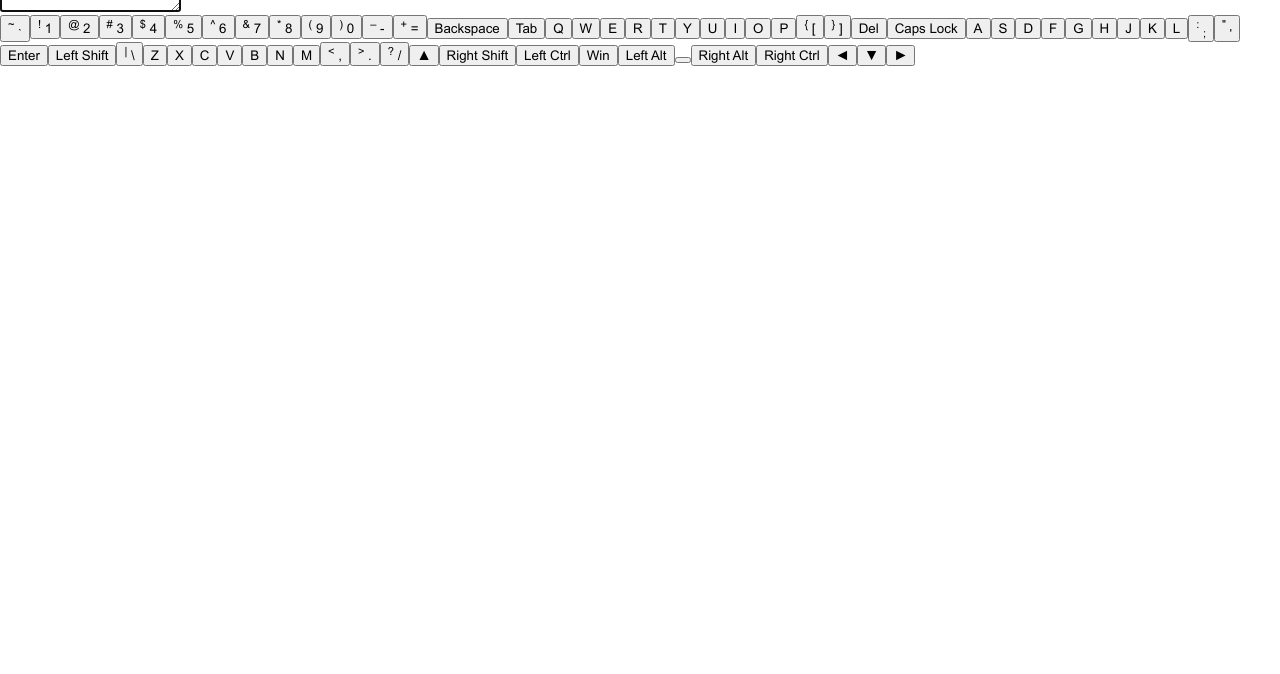
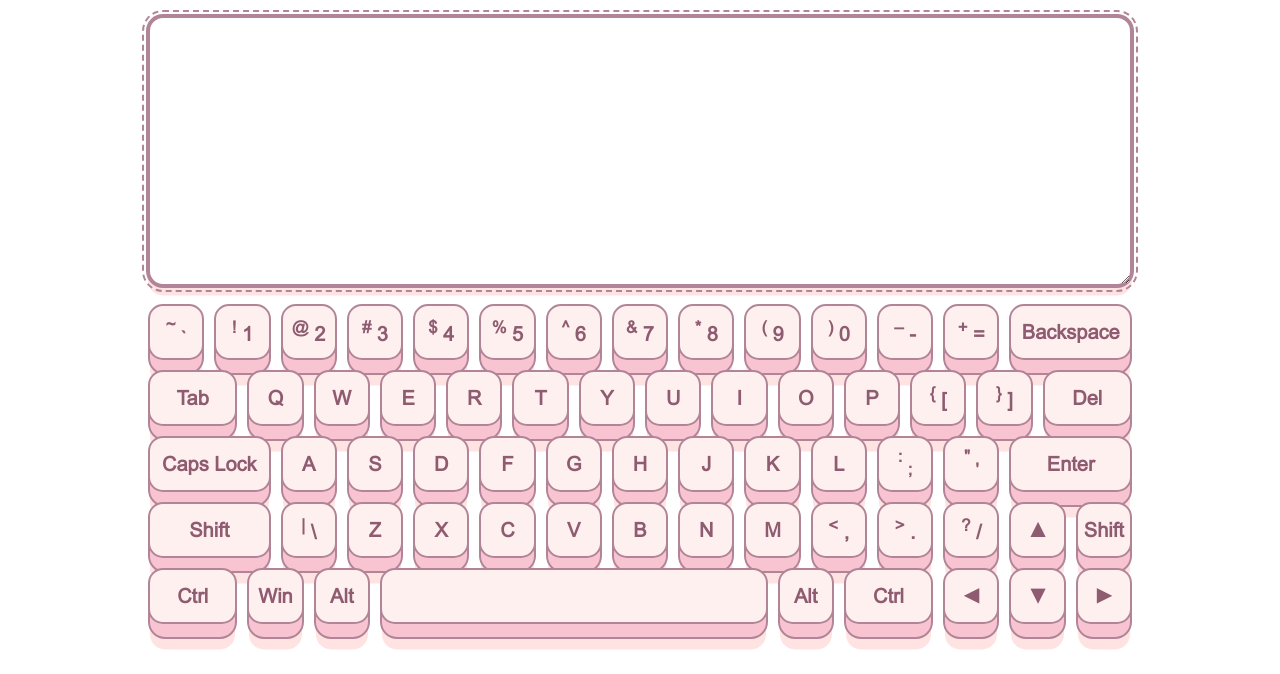
Before and after one commit to at1385/virtual-keyboard, a website with bundled scripts: page source/index.html in a window 1280 px wide. Shown: the part 144-818 px from the top of the page. Built offline with nearby package versions, Linux system fonts and the light colour scheme.

Commit message:
feat: add virtual-keyboard styles

```diff
--- a/source/css/style.css
+++ b/source/css/style.css
@@ -34,15 +34,146 @@ html {
 }
 
 body {
+  min-width: var(--min-mobile-width);
+  min-height: 100vh;
+  padding: 50px 0;
   margin: 0;
 
   font-family: "Arial", sans-serif;
-  font-weight: 400;
+  font-weight: 700;
   font-size: 2rem;
-  color: var(--light-3xl);
+  color: var(--main-3xl);
   line-height: 1;
 }
 
 a {
   text-decoration: none;
 }
+
+.visually-hidden {
+  position: absolute;
+  clip: rect(1px, 1px, 1px, 1px);
+  padding: 0;
+  border: 0;
+  height: 1px;
+  width: 1px;
+  overflow: hidden;
+}
+
+.container {
+  max-width: var(--max-desktop-width);
+  padding: 0 20px;
+  margin: 0 auto;
+}
+
+h1 {
+  margin: 0;
+
+  font-size: 5rem;
+  color: var(--dark-l);
+  text-align: center;
+}
+
+p {
+  font-weight: 400;
+  color: var(--dark-l);
+  text-align: center;
+}
+
+.virtual-keyboard__display {
+  width: 100%;
+  height: 270px;
+  padding: 10px;
+  margin-bottom: 15px;
+
+  font-size: inherit;
+  color: inherit;
+
+  border: 2px solid var(--main-2xl);
+  border-radius: 0.75em;
+  outline: none;
+  box-shadow: 0 0 0 2px var(--main-2xl), 0 0.47em 0 0 var(--main-l);
+}
+
+.virtual-keyboard__display:focus {
+  outline: 2px dashed var(--main-2xl);
+  outline-offset: 4px;
+}
+
+.virtual-keyboard__keys {
+  display: grid;
+  grid-template-columns: repeat(30, 1fr);
+  gap: 10px;
+}
+
+.virtual-keyboard__key {
+  height: 56px;
+
+  font: inherit;
+  color: inherit;
+
+  background-color: var(--main-xs);
+
+  border: 2px solid var(--main-2xl);
+  border-radius: 0.75em;
+  outline: none;
+
+  transition: transform 0.15s;
+  transform-style: preserve-3d;
+
+  cursor: pointer;
+}
+
+.virtual-keyboard__key::before {
+  content: "";
+  position: absolute;
+  top: 0;
+  left: 0;
+
+  width: 100%;
+  height: 100%;
+
+
+  background-color: var(--main-xl);
+
+  border-radius: inherit;
+  box-shadow: 0 0 0 2px var(--main-2xl), 0 0.625em 0 0 var(--main-l);
+
+  transform: translate3d(0, 0.75em, -1em);
+  transition: transform 0.15s, box-shadow 0.15s;
+}
+
+.virtual-keyboard__key:hover {
+  background-color: var(--main-s);
+}
+
+.virtual-keyboard__key:focus::before {
+  outline: 2px dashed var(--main-2xl);
+  outline-offset: 3px;
+}
+
+.virtual-keyboard__key:active {
+  background: var(--main-s);
+  transform: translate(0em, 0.75em);
+}
+
+.virtual-keyboard__key:active::before {
+  box-shadow: 0 0 0 2px var(--main-2xl), 0 0 var(--main-l);
+  transform: translate3d(0, 0, -1em);
+}
+
+.virtual-keyboard__key--two-column {
+  grid-column: span 2;
+}
+
+.virtual-keyboard__key--three-columns {
+  grid-column: span 3;
+}
+
+.virtual-keyboard__key--four-columns {
+  grid-column: span 4;
+}
+
+.virtual-keyboard__key--twelve-columns {
+  grid-column: span 12;
+}
```
